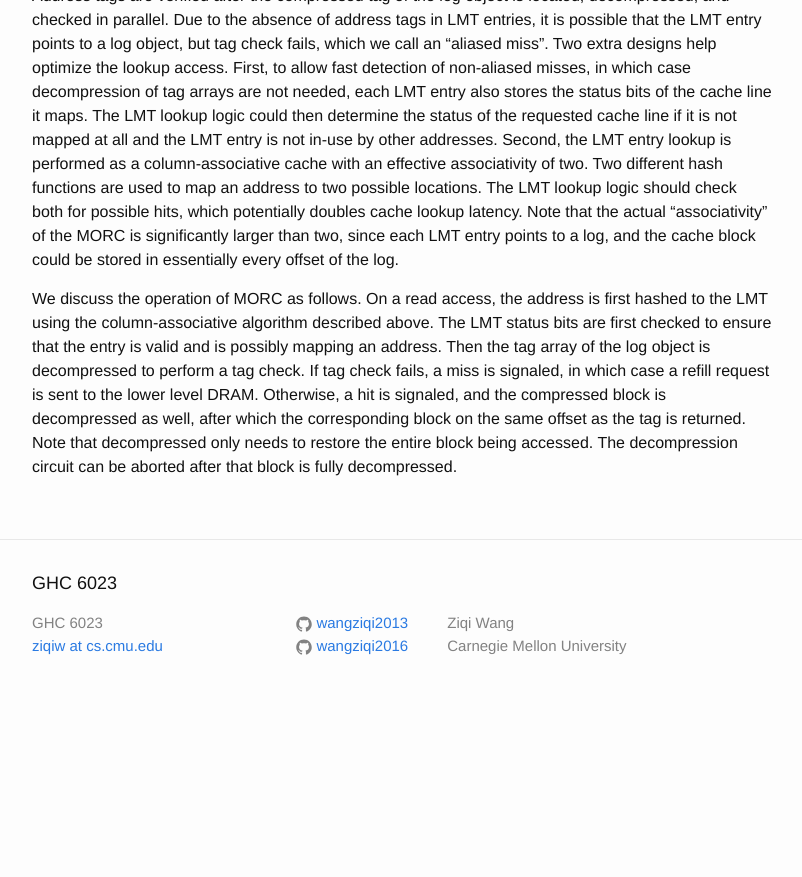
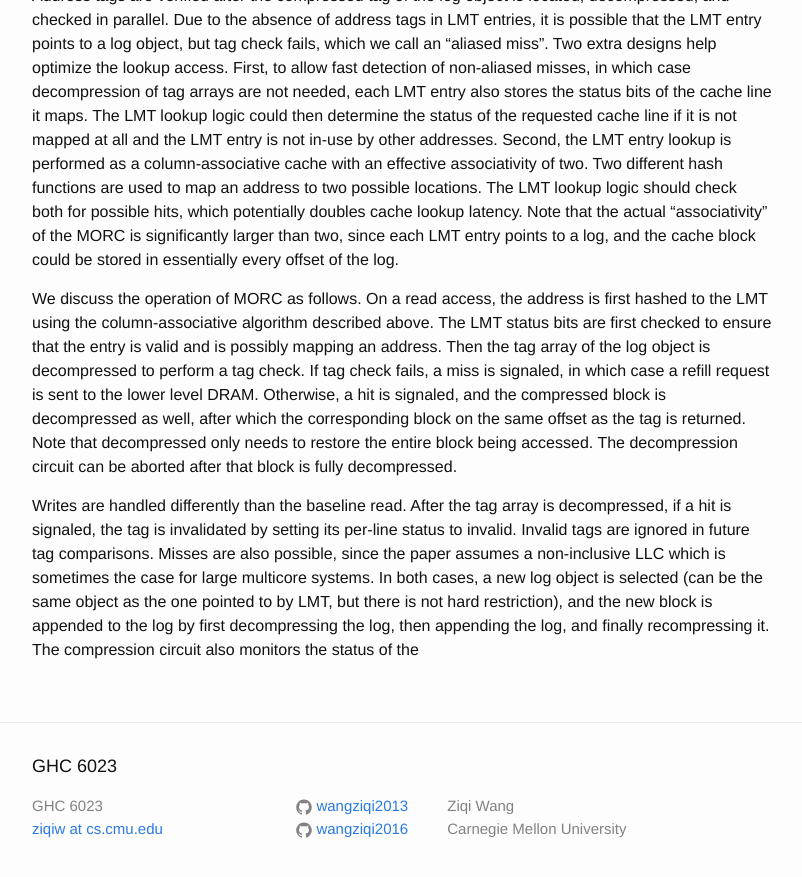
Before and after one commit to wangziqi2013/wangziqi2013.github.io, a Jekyll site: the page built from _posts/2020-06-28-morc.markdown, in a window 1280 px wide and 900 px high, scrolled down 2020 px. Shown: the top 877 px of the window, without its empty margins (238-1040 px from the left). Built offline with Jekyll 4.4.1, drawn with Linux system fonts in a browser that asks for light colours; before the commit the page ends 2737 px from its top, so only the background shows below that.

Commit message:
Adding append

```diff
--- a/_posts/2020-06-28-morc.markdown
+++ b/_posts/2020-06-28-morc.markdown
@@ -93,3 +93,11 @@ tag check fails, a miss is signaled, in which case a refill request is sent to t
 is signaled, and the compressed block is decompressed as well, after which the corresponding block on the same offset
 as the tag is returned. Note that decompressed only needs to restore the entire block being accessed. The decompression
 circuit can be aborted after that block is fully decompressed.
+
+Writes are handled differently than the baseline read. After the tag array is decompressed, if a hit is signaled, the
+tag is invalidated by setting its per-line status to invalid. Invalid tags are ignored in future tag comparisons.
+Misses are also possible, since the paper assumes a non-inclusive LLC which is sometimes the case for large multicore
+systems. In both cases, a new log object is selected (can be the same object as the one pointed to by LMT, but there
+is not hard restriction), and the new block is appended to the log by first decompressing the log, then appending the log,
+and finally recompressing it.
+The compression circuit also monitors the status of the
```
